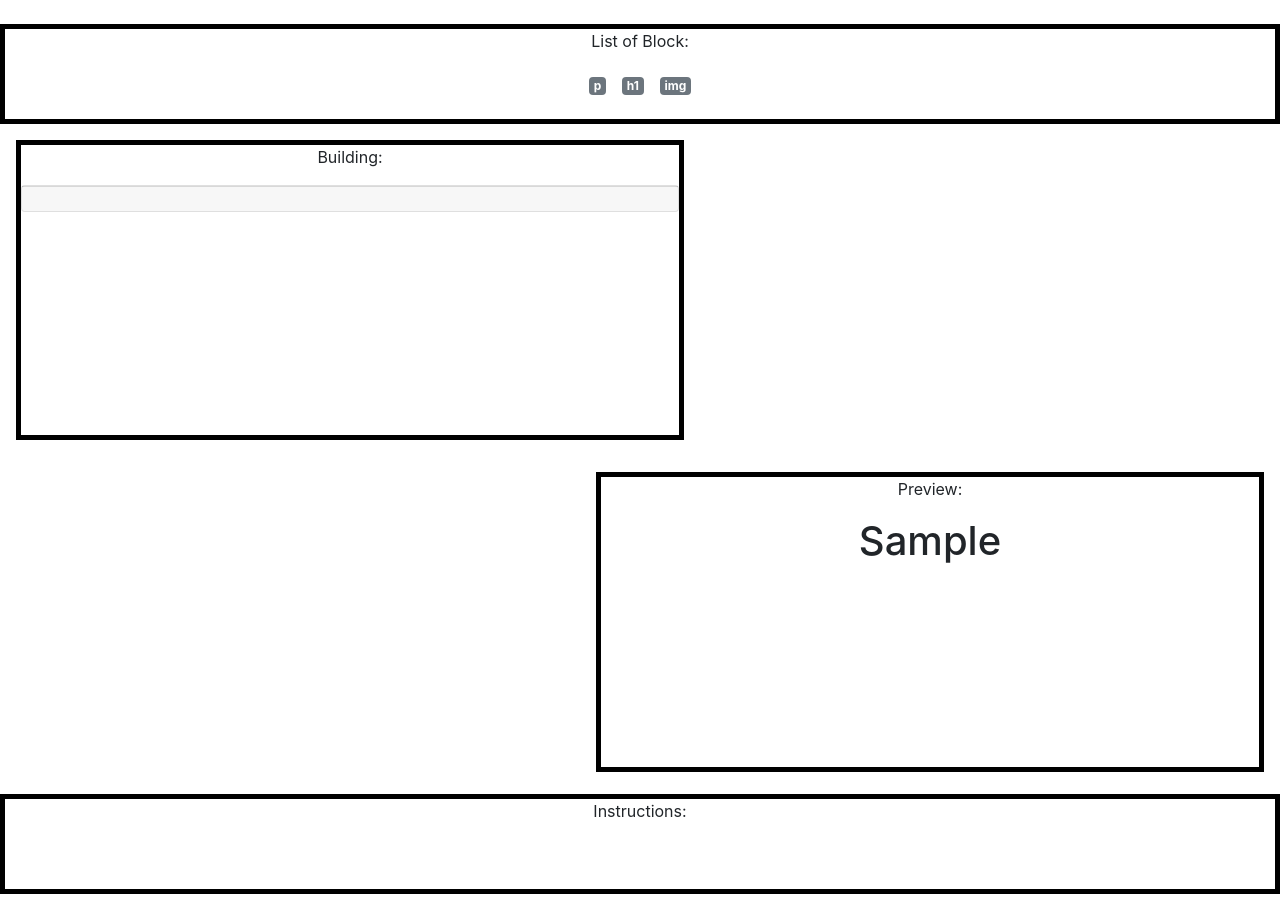
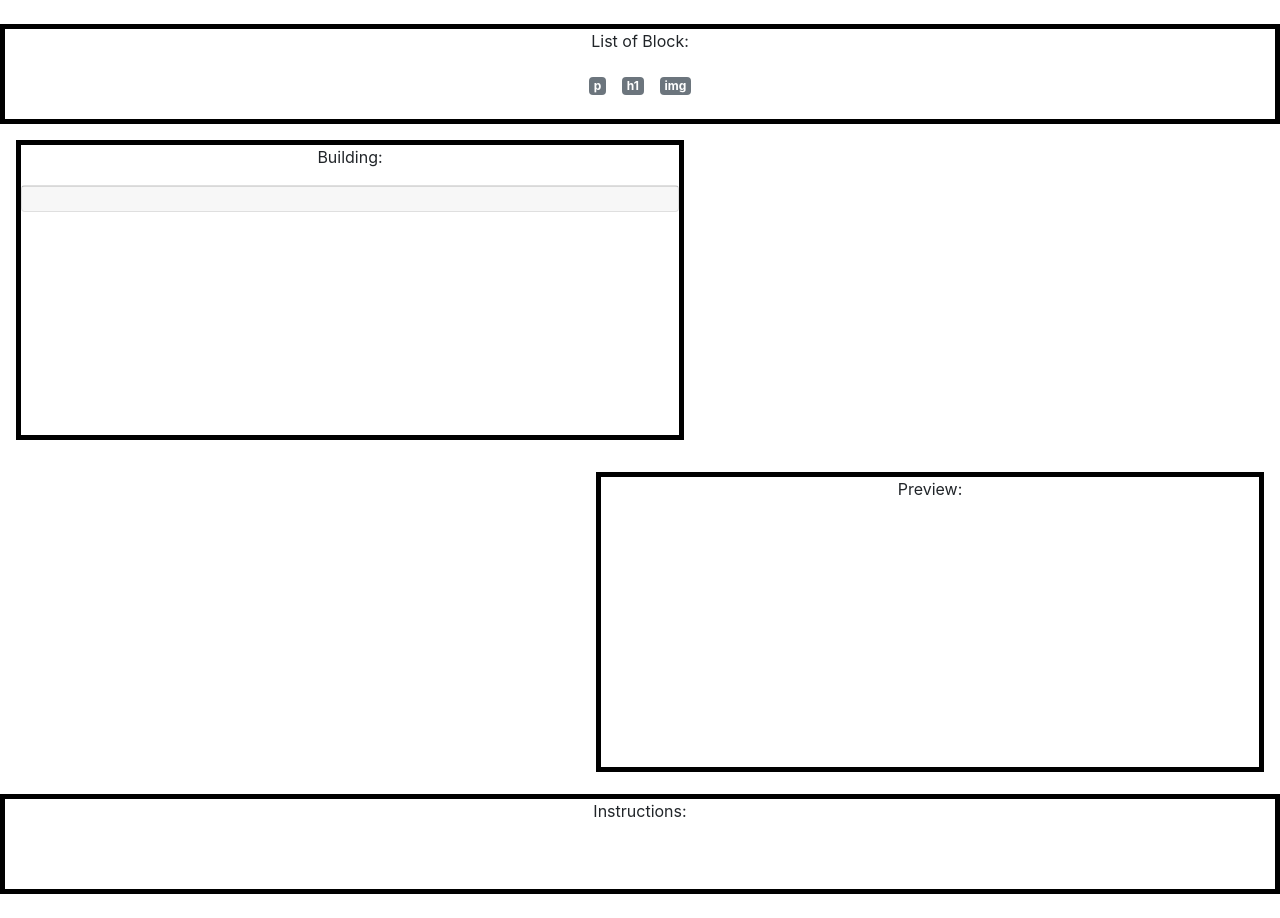
Before and after one commit to Pre1/code_pirates, a React (Create React App) app: page / in a window 1280 px wide. Built offline with nearby package versions, Linux system fonts and the light colour scheme.

Commit message:
added a className to corresponding block

```diff
--- a/src/Library/PiratesCode.js
+++ b/src/Library/PiratesCode.js
@@ -14,7 +14,9 @@ class PBlock extends Block {
   }
 
   compile() {
-    let res = `<p>${this.children.map(child => child.compile()).join("")}</p>`;
+    let res = `<p className="PiratesCode">${this.children
+      .map(child => child.compile())
+      .join("")}</p>`;
     return res;
   }
 }
@@ -26,7 +28,7 @@ class H1Block extends Block {
   }
 
   compile() {
-    let res = `<h1>${this.children
+    let res = `<h1 className="PiratesCode>${this.children
       .map(child => child.compile())
       .join("")}</h1>`;
     return res;
@@ -40,7 +42,7 @@ class ImgBlock extends Block {
     this.attr = attr;
   }
   compile() {
-    return `<img ${this.attr
+    return `<img className="PiratesCode" ${this.attr
       .map(at => `${Object.keys(at)[0]}="${Object.values(at)[0]}" `)
       .join("")}/>`;
   }
```
